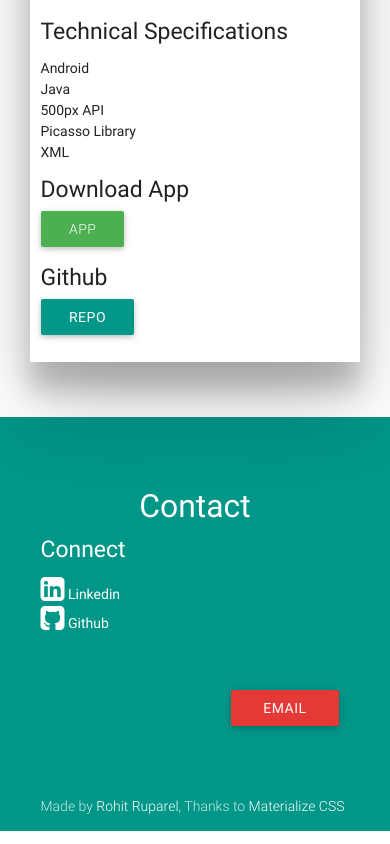
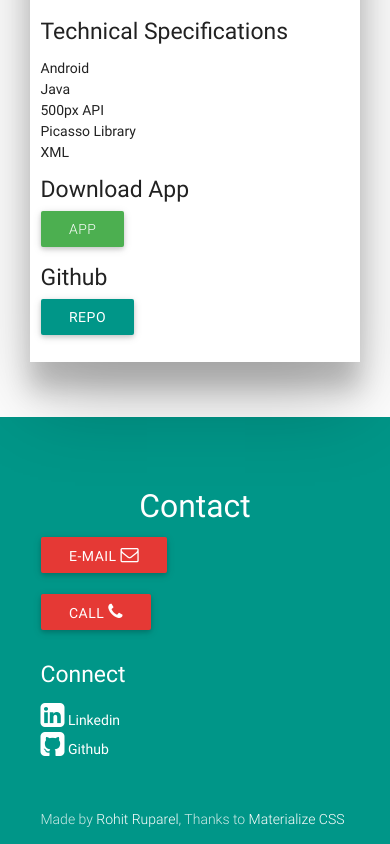
Before and after one commit to rpruparel/rpruparel.github.io, a plain HTML site: page 500px.html in a window 390 px wide. Shown: the part 1174-2018 px from the top of the page. Drawn offline with nearby package versions, Linux system fonts and the light colour scheme.

Commit message:
Footer Change to include mail to and tel for mobile devices

```diff
--- a/500px.html
+++ b/500px.html
@@ -105,7 +105,13 @@
                 <div class="col s12 m12">
 					<div>
 					<h4 class="header text_b center-align white-text" style="text-color:#000000;">Contact</h4>
-                    <h5 class="white-text">Connect</h5>
+
+						<a href="mailto:rpruparel@live.com" class="waves-effect waves-light btn red darken-1">E-mail
+						<i class="small fa fa-envelope-o white-text"></i></a><br>
+
+						<a href="tel:+17048585495" class="waves-effect waves-light btn red darken-1 hide-on-med-and-up">Call
+						<i class="small fa fa-phone white-text"></i></a>
+					<h5 class="white-text">Connect</h5>
                     <ul>
 					    <li>
                             <a class="white-text" href="https://www.linkedin.com/in/rpruparel" target="_blank">
@@ -117,17 +123,7 @@
                                 <i class="small fa fa-github-square white-text"></i> Github
                             </a>
                         </li>
-
                     </ul>
-					<form class="col s12 center-align" action="mailto:rpruparel@live.com" method="post" enctype="text/plain">
-                        <div class="row center-align">
-                            <div class="col offset-s7 s5 center-align"><br><br>
-                                <button class="btn waves-effect waves-light red darken-1 center-align" type="submit">Email
-                                    <i class="mdi-content-send right white-text center-align"></i>
-                                </button>
-                            </div>
-                        </div>
-                    </form>
 					</div>
                 </div>
             </div>
```
Also changed, not shown: apps.html (+7 -11 lines), cf.html (+7 -11 lines), flickr.html (+7 -11 lines), frs.html (+7 -11 lines), fsg.html (+7 -11 lines), index.html (+7 -11 lines), itunes.html (+7 -11 lines), kags.html (+7 -11 lines), npr.html (+7 -11 lines), tod.html (+7 -11 lines), todo.html (+7 -11 lines), trivia.html (+7 -11 lines), ums.html (+7 -11 lines), vbauc.html (+7 -11 lines), 2 more files.
